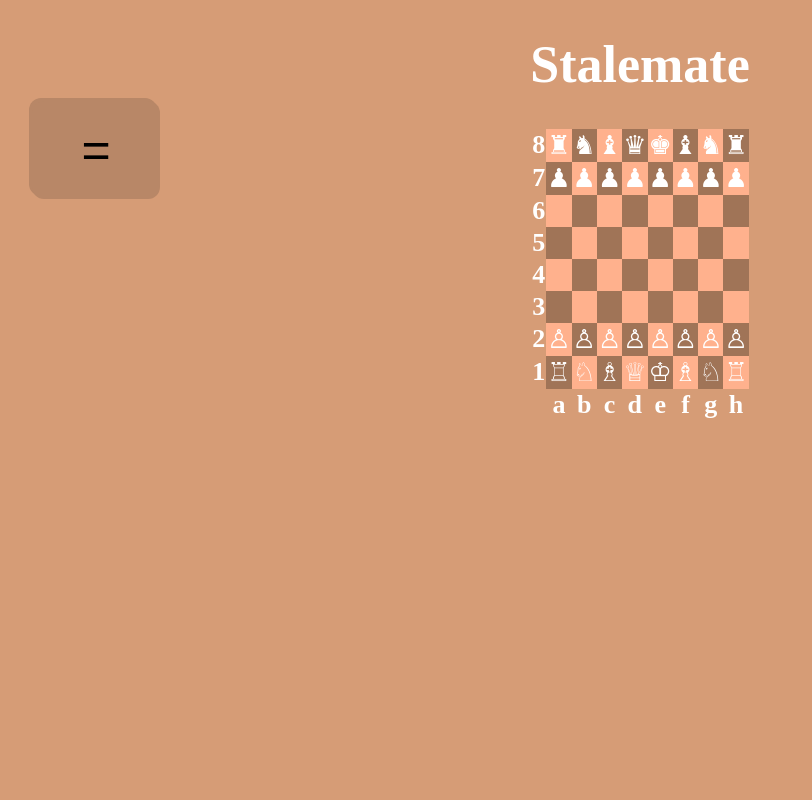
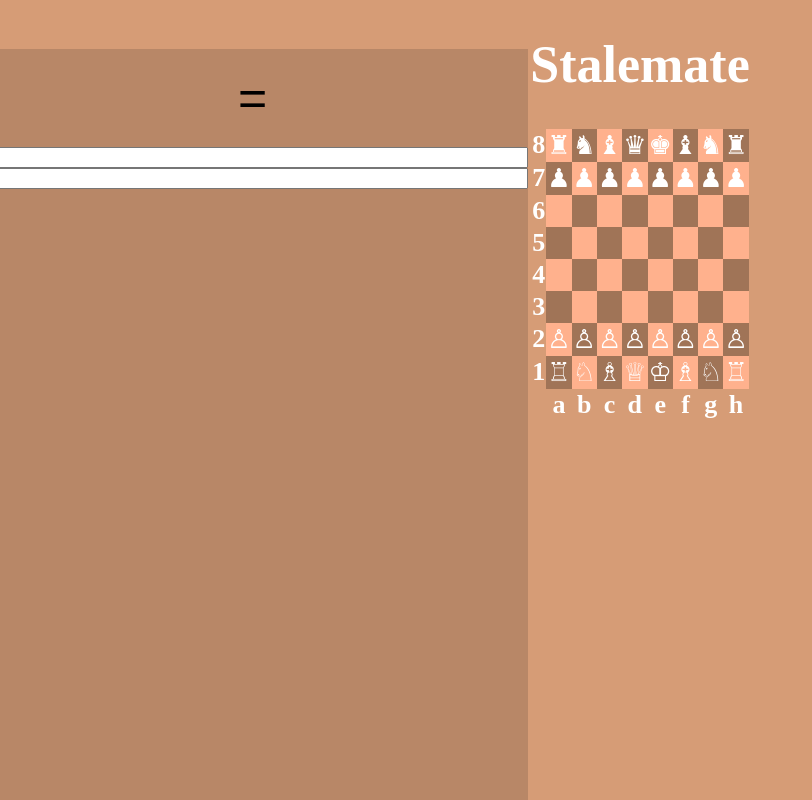
Before and after one commit to DaanSnoeijen/StalemateFrontend, a React (Create React App) app: page / in a window 1280 px wide. Shown: the top 800 px of the page, without its empty margins (0-812 px from the left). Built offline with nearby package versions, Linux system fonts and the light colour scheme.

Commit message:
Menu component toegevoegd
Het werkt alleen nog niet

```diff
--- a/src/GameMenu.js
+++ b/src/GameMenu.js
@@ -1,11 +1,28 @@
 const GameMenu = () => {
 
-    const onMenuClick = () => {
+    const onMenuClickOpen = () => {
+        document.getElementById("sideBarClosed").style.position = "relative";
+        document.getElementById("sideBarOpened").style.position = "static";
+    }
 
+    const onMenuClickClose = () => {
+        document.getElementById("sideBarOpened").style.position = "relative";
+        document.getElementById("sideBarClosed").style.position = "static";
     }
 
     return (
-        <button>=</button>
+        <div>
+            <div id="sideBarOpened">
+                <button onClick={onMenuClickOpen} className="menu-button">=</button>
+            </div>
+
+            <div id="sideBarClosed" className="sidebar">
+                <button onClick={onMenuClickClose}>=</button>
+
+                <input type="text" className="username"></input>
+                <input type="text" className="password"></input>
+            </div>
+        </div>
      );
 }
 
--- a/src/index.css
+++ b/src/index.css
@@ -28,7 +28,7 @@ body {
   background: #a07457;
 }
 
-.main-page .game-menu{
+.game-menu{
   margin-top: -25%;
   margin-left: -85%;
 }
@@ -45,3 +45,16 @@ button{
 button:hover{
   background-color: #d69c76;
 }
+
+.sidebar{
+  position: relative;
+  display: flex;
+  flex-direction: column;
+  width: 550px;
+  height: 1500px;
+  z-index: 1;
+  top: -150px;
+  left: 45%;
+  background-color: #b88767;
+  overflow-x: hidden;
+}
```
Also changed, not shown: src/App.css (deleted, +0 -33 lines).
